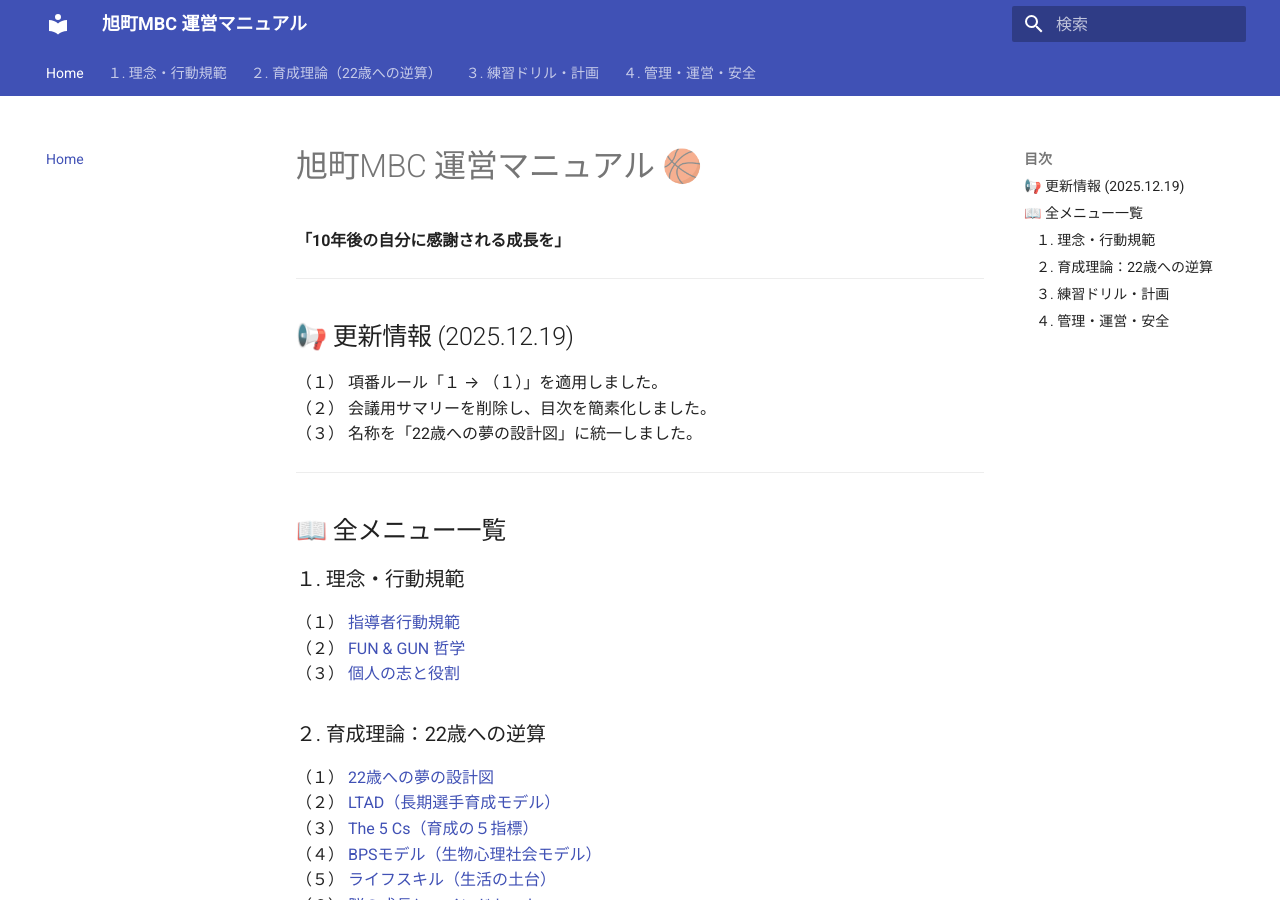
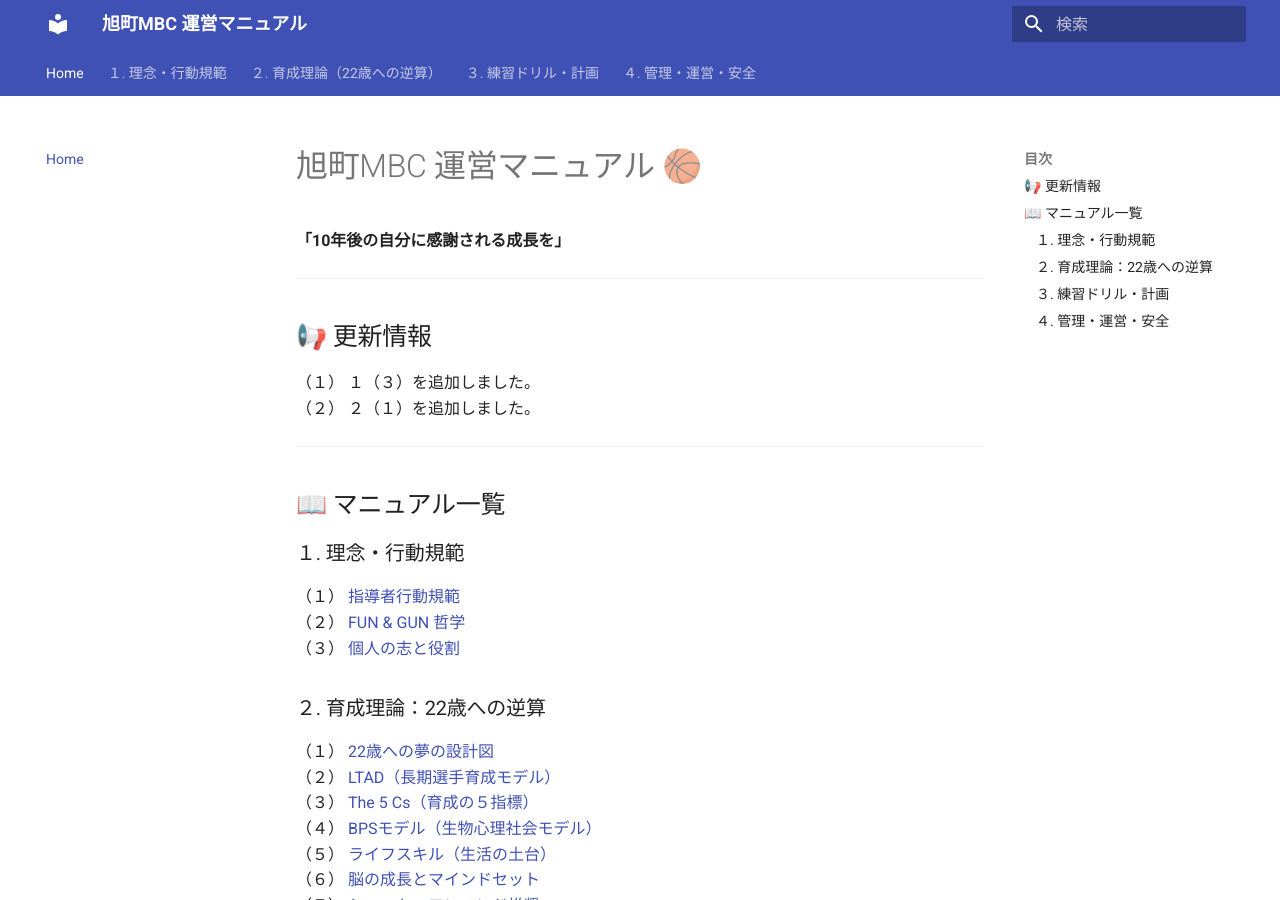
Before and after one commit to kawaiikumichan/asahicho-minibus-ops, an MkDocs documentation site: the page built from docs/index.md, in a window 1280 px wide and 900 px high. Built offline with MkDocs 1.6.1 and Material for MkDocs 9.7.7, drawn with Linux system fonts in a browser that asks for light colours.

Commit message:
Update index.md

```diff
--- a/docs/index.md
+++ b/docs/index.md
@@ -4,14 +4,13 @@
 
 ---
 
-## 📢 更新情報 (2025.12.19)
-（１） 項番ルール「１ → （１）」を適用しました。
-（２） 会議用サマリーを削除し、目次を簡素化しました。
-（３） 名称を「22歳への夢の設計図」に統一しました。
+## 📢 更新情報
+（１） １（３）を追加しました。
+（２） ２（１）を追加しました。
 
 ---
 
-## 📖 全メニュー一覧
+## 📖 マニュアル一覧
 
 ### １. 理念・行動規範
 （１） [指導者行動規範](00_Philosophy/coaching_code.md)
```
